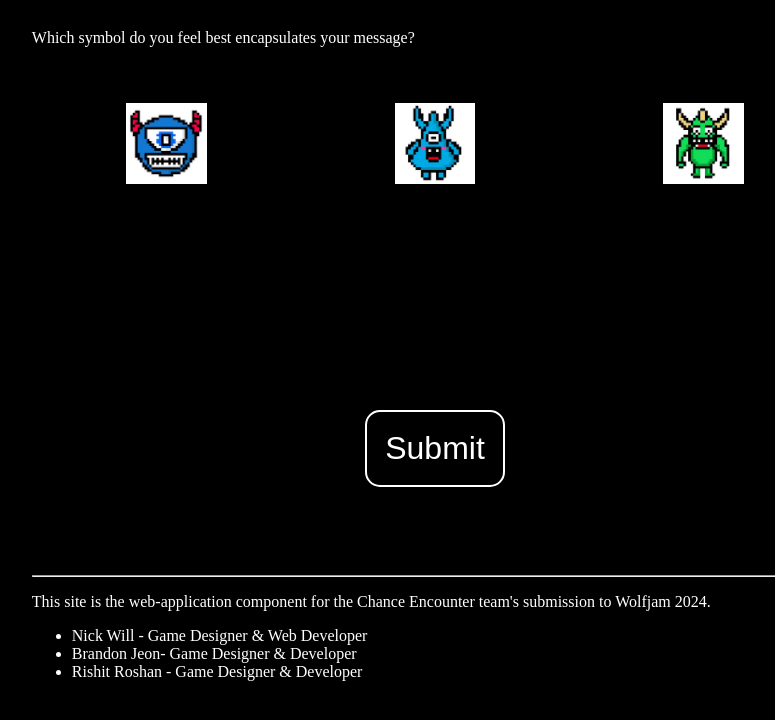
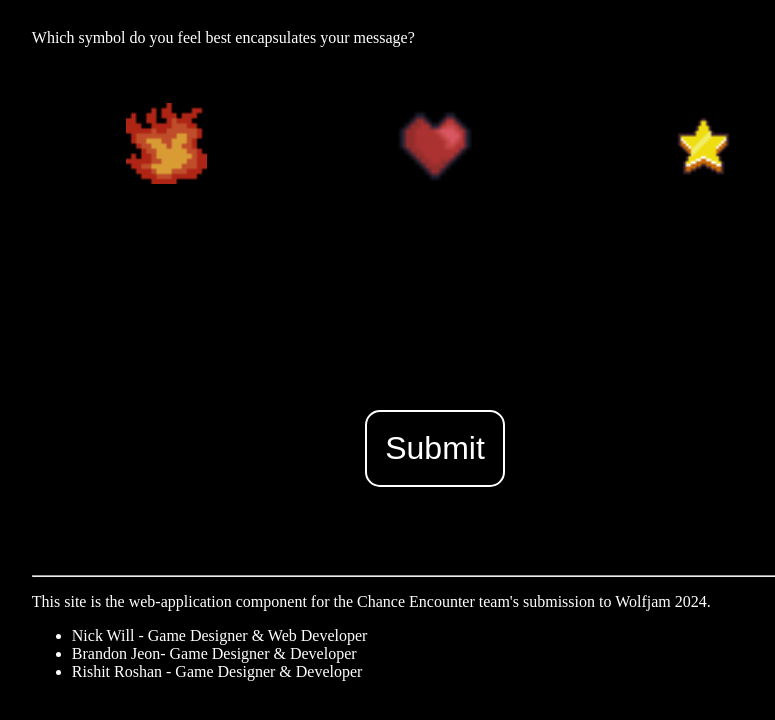
Before and after one commit to ndw1117/chance-encounter_connection-portal, a website: page client/index.html in a window 1280 px wide. Shown: the part 1170-1890 px from the top of the page, without its empty margins (205-980 px from the left). Drawn offline with Linux system fonts and the light colour scheme.

Commit message:
Added Power-Up Assets

```diff
--- a/client/index.html
+++ b/client/index.html
@@ -65,15 +65,15 @@
                 <div class="images" id="imagesSet2">
 
                     <div class="option">
-                        <img src="./assets/images/creature_1.jpg" alt="Round One-Eyed Creatue">
+                        <img src="./assets/images/power_up_1.png" alt="Flame Symbol">
                     </div>
 
                     <div class="option">
-                        <img src="./assets/images/creature_2.jpg" alt="Trainagular Blue Creature">
+                        <img src="./assets/images/power_up_2.png" alt="Heart Icon">
                     </div>
 
                     <div class="option">
-                        <img src="./assets/images/creature_3.jpg" alt="Tall Green Creature">
+                        <img src="./assets/images/power_up_3.png" alt="Star Icon">
                     </div>
 
                 </div>
```
Also changed, not shown: client/assets/images/power_up_1.png (added), client/assets/images/power_up_2.png (added), client/assets/images/power_up_3.png (added).
